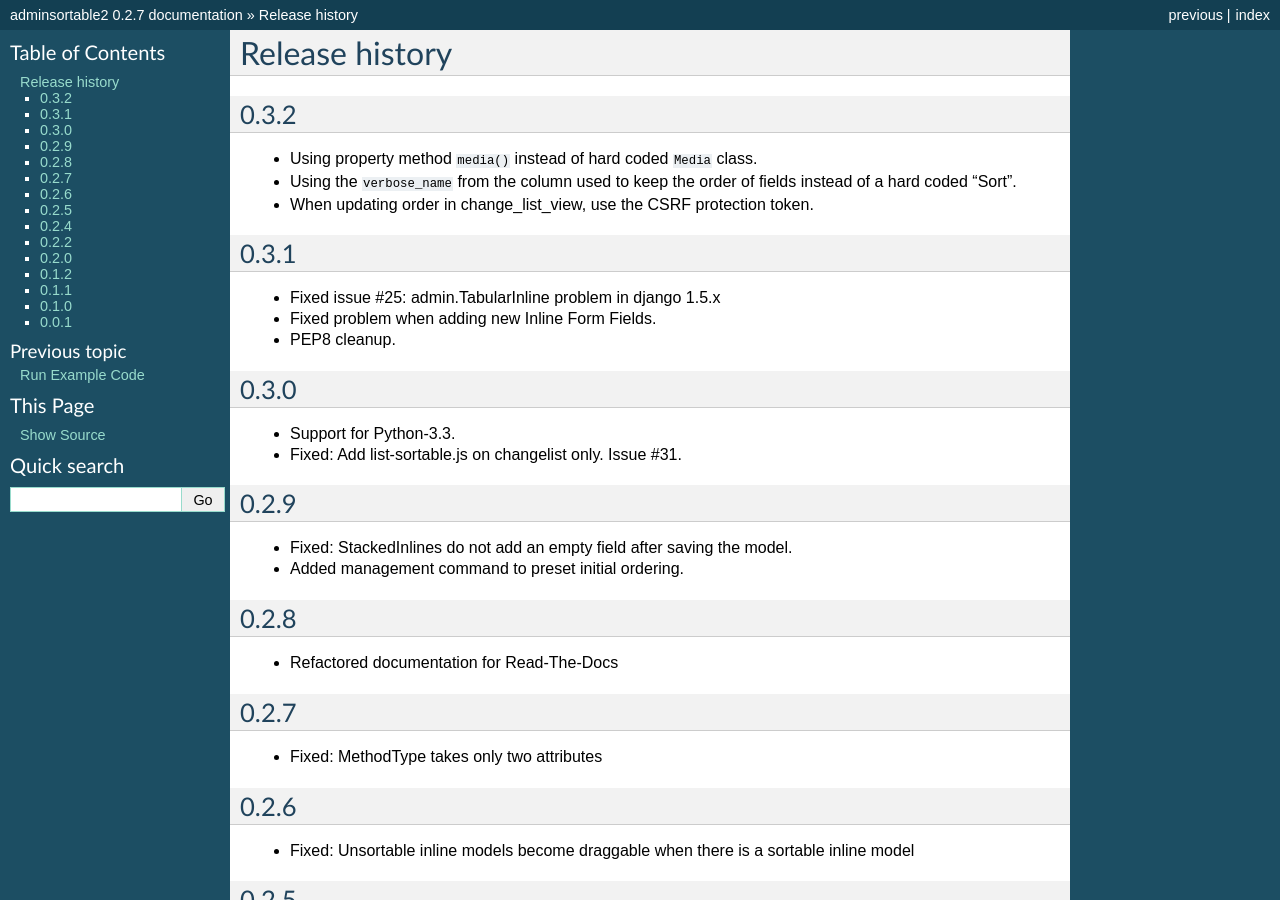
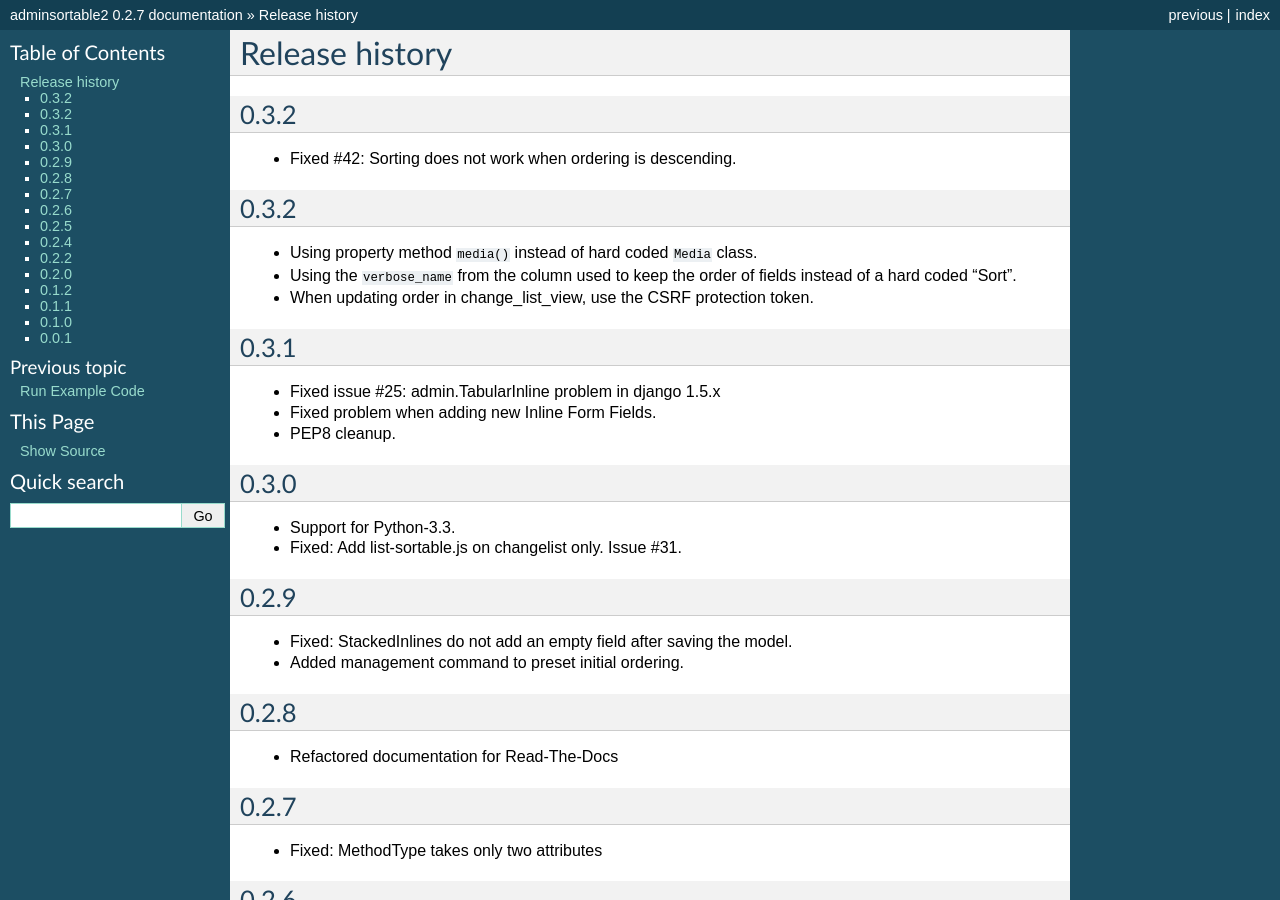
Before and after one commit to jrief/django-admin-sortable2, a Sphinx documentation site: the page built from docs/source/changelog.rst, in a window 1280 px wide and 900 px high. Built offline with Sphinx 7.4.7, drawn with Linux system fonts in a browser that asks for light colours.

```diff
--- a/docs/source/changelog.rst
+++ b/docs/source/changelog.rst
@@ -3,6 +3,10 @@
 ===============
 Release history
 ===============
+
+0.3.2
+-----
+* Fixed #42: Sorting does not work when ordering is descending.
 
 0.3.2
 -----
```
